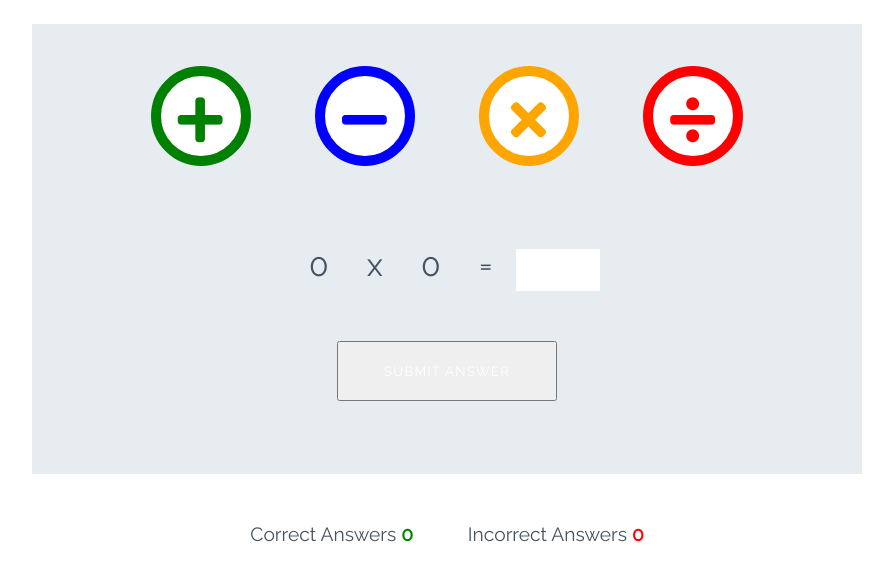
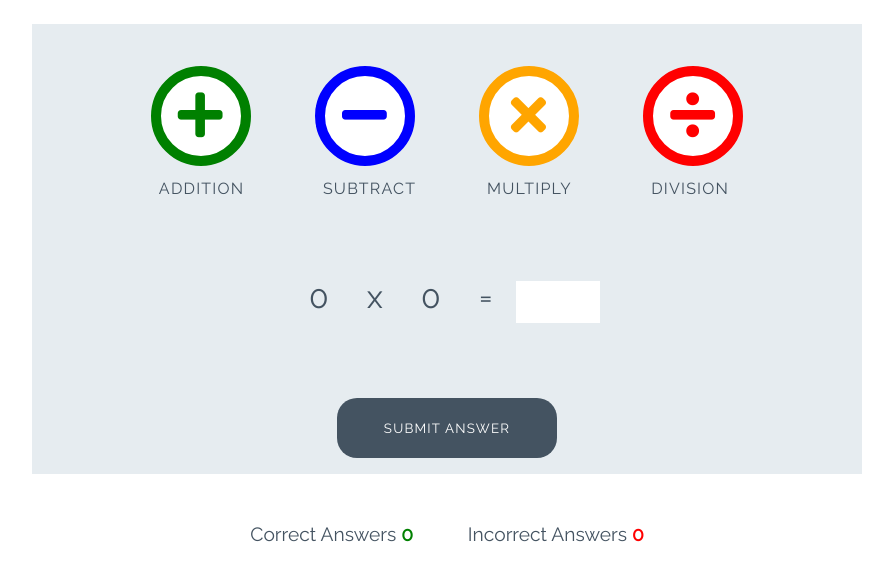
Before and after one commit to colinshaw1/love-maths, a plain HTML site: page index.html in a window 1280 px wide. Shown: the part 79-660 px from the top of the page, without its empty margins (193-1086 px from the left). Drawn offline with Linux system fonts and the light colour scheme.

Commit message:
Add styles for game

```diff
--- a/assets/css/style.css
+++ b/assets/css/style.css
@@ -109,6 +109,14 @@ body {
     font-size: 3.2rem;
     margin: 0 30px;
     transition: all 0.5s;
+}
+
+.btn--big::after{
+    content: attr(data-type);
+    font-size: 1rem;
+    color: #445361;
+    position: relative;
+    left: -0.5rem;
 }
 
 .btn--blue {
--- a/index.html
+++ b/index.html
@@ -17,16 +17,16 @@
 
     <div class="game-area">
         <div class="controls-area">
-            <button class="btn btn--big btn--green">
+            <button data-type="addition" class="btn btn--big btn--green">
                 <i class="fas fa-plus"></i>
             </button>
-            <button class="btn btn--big btn--blue">
+            <button data-type="subtract" class="btn btn--big btn--blue">
                 <i class="fas fa-minus"></i>
             </button>
-            <button class="btn btn--big btn--orange">
+            <button data-type="multiply" class="btn btn--big btn--orange">
                 <i class="fas fa-times"></i>
             </button>
-            <button class="btn btn--big btn--red">
+            <button data-type="division" class="btn btn--big btn--red">
                 <i class="fas fa-divide"></i>
             </button>
         </div>
@@ -38,7 +38,7 @@
             <p class="answer-message">Enter Answer</p>
             <input id="answer-box" type="number">
         </div>
-        <button class="btn btn--grey">Submit Answer</button>
+        <button data-type="submit" class="btn btn--gray">Submit Answer</button>
     </div>
 
     <div class="score-area">
```
